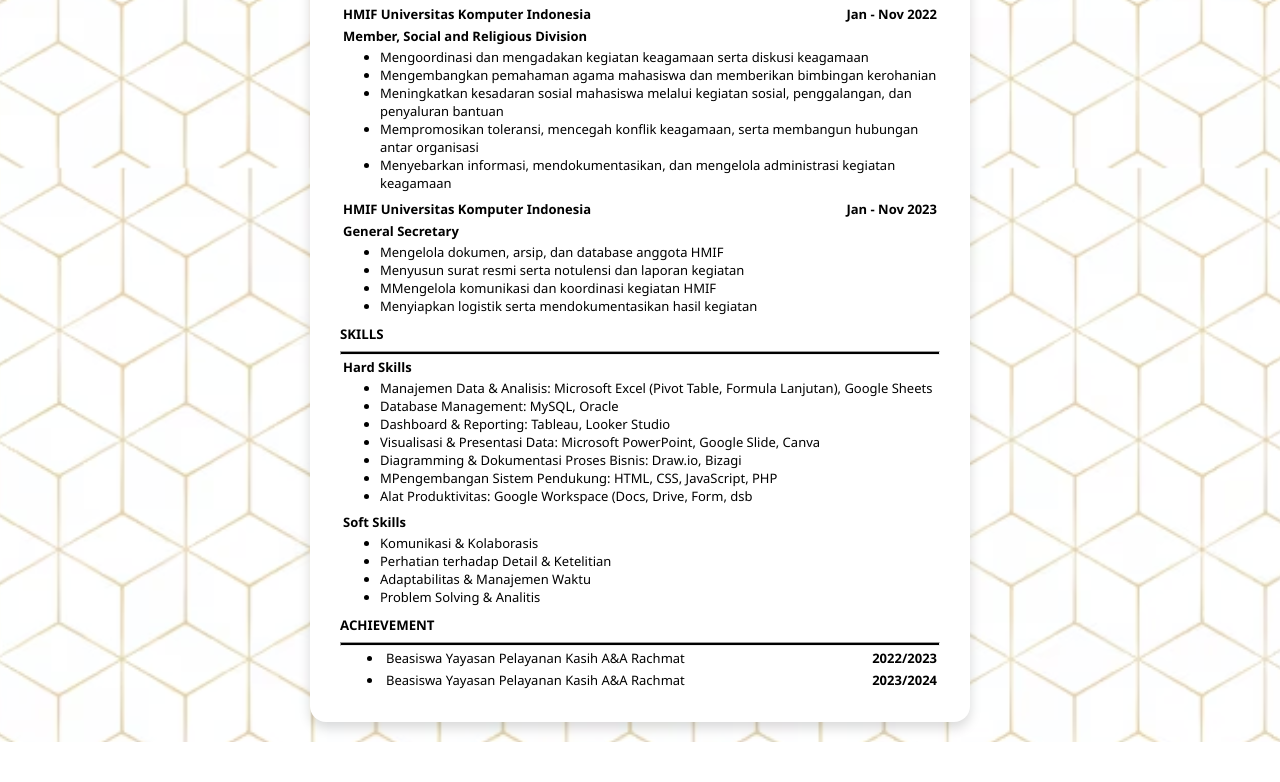
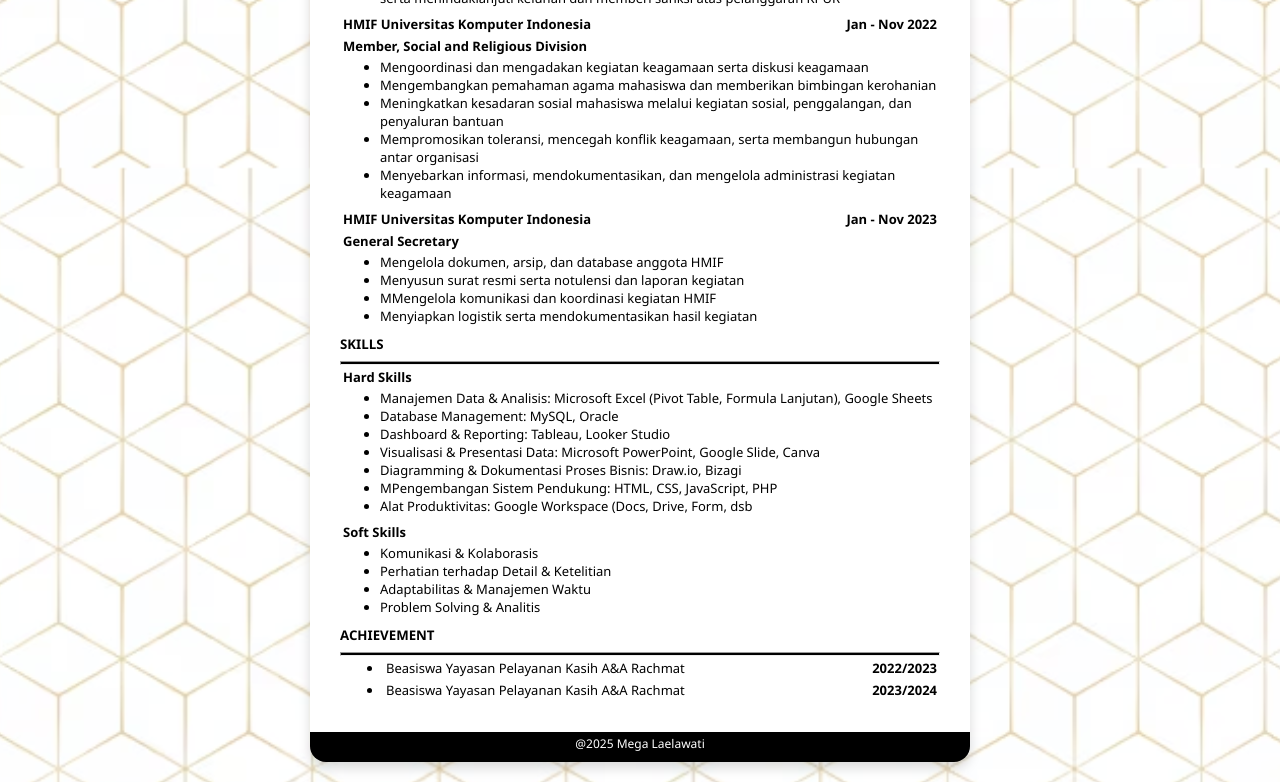
Before and after one commit to megaalaelawati-star/latihan-git-7, a plain HTML site: page profile.html in a window 1280 px wide. Shown: the part 1432-2214 px from the top of the page. Before the commit the page ends 2174 px from the top, so only its background shows below. Drawn offline with Linux system fonts and the light colour scheme.

Commit message:
menambahkan header dan footer

```diff
--- a/profile.html
+++ b/profile.html
@@ -305,7 +305,9 @@
                 </td>
             </tr>
         </table>
+        <div class="footer">@2025 Mega Laelawati</div>
     </div>
+
 </body>
 
 </html>
--- a/style.css
+++ b/style.css
@@ -6,6 +6,7 @@ body {
     margin: 0;
     padding: 20px;
 }
+
 
 
 .profile-card {
@@ -17,7 +18,12 @@ body {
     margin: 0 auto;
     transition: transform 0.2s ease;
     text-align: center;
+    border-top: 10px solid #3a76bc;
+    border-bottom: 30px solid #000;
+    position: relative;
 }
+
+
 
 .profile-card:hover {
     transform: translateY(-5px);
@@ -142,3 +148,14 @@ hr {
 a {
     text-decoration: none;
 }
+
+.footer {
+    position: absolute;
+    bottom: -20px;
+    left: 50%;
+    transform: translateX(-50%);
+    background: black;
+    padding: 0 10px;
+    font-size: 12px;
+    color: white;
+}
```
